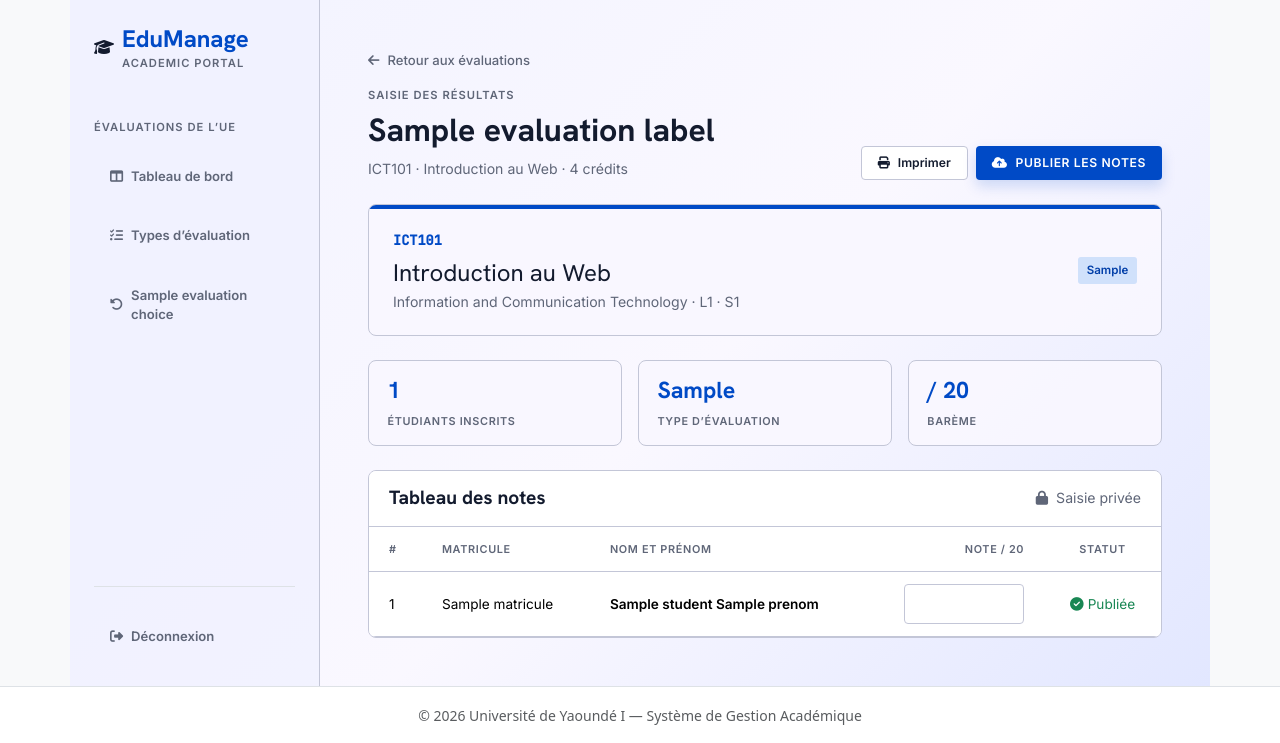
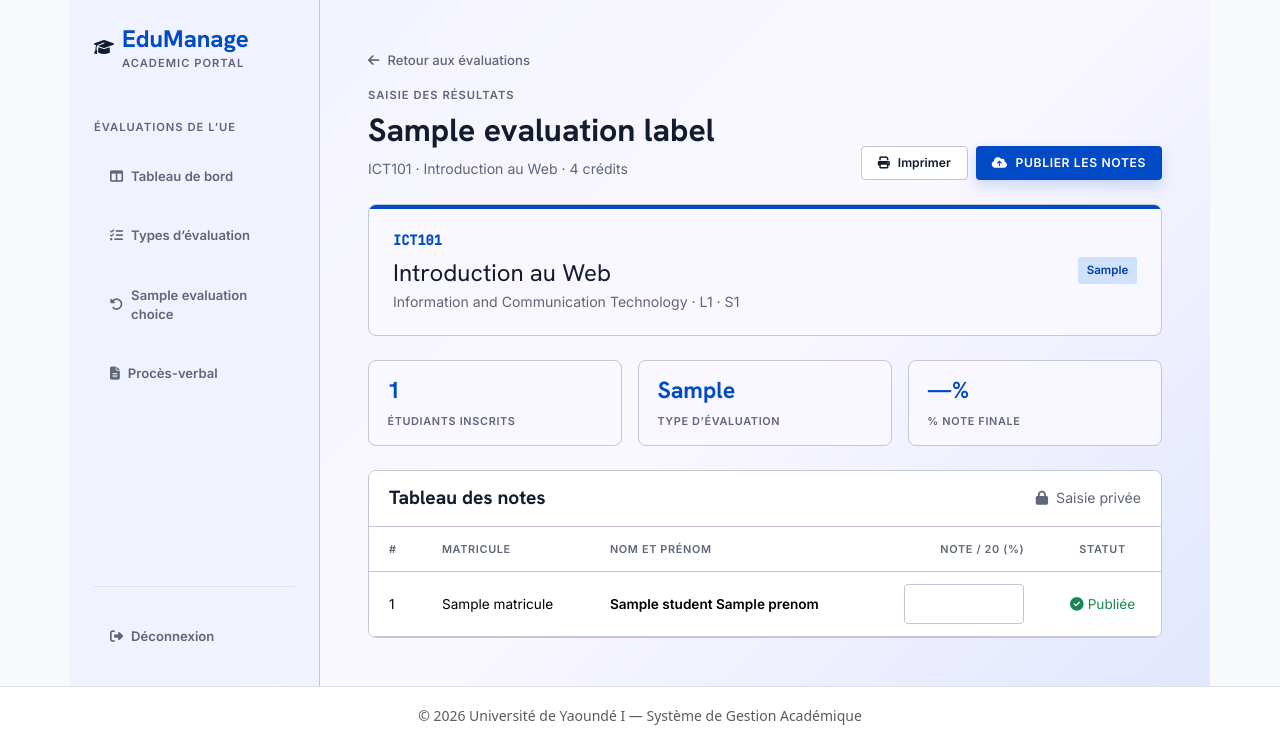
Before and after one commit to mikael21-J/Edumanage, a Django app: template templates/teacher/teacher_gradebook.html in a window 1280 px wide. Shown: the part 69-812 px from the top of the page. Run offline with Django 5.2, Linux system fonts and the light colour scheme; data comes from the database, SQL or seed files in the repository; both versions use the stored data as it was after the commit; tables that the repository leaves empty hold one stand-in row (values such as "Sample post"); the template is opened without the code that fills it: values that come from a table or form of the project are taken from there, most other values are stand-ins (such as "Sample title", 1, 10 or a date in 2020).

Commit message:
Affichage du % de la note et le liens proces verba;

```diff
--- a/templates/teacher/teacher_gradebook.html
+++ b/templates/teacher/teacher_gradebook.html
@@ -263,6 +263,9 @@
         <span>{{ label }}</span>
       </a>
       {% endfor %}
+      <a class="gradebook-nav d-flex align-items-center gap-2 p-3" href="{% url 'teacher_pv' ue.code_ue %}">
+        <i class="fa-solid fa-file-lines"></i> Procès-verbal
+      </a>
     </nav>
     <div class="mt-auto pt-4 border-top">
       <a class="gradebook-nav d-flex align-items-center gap-2 p-3" href="{% url 'logout' %}">
@@ -325,8 +328,8 @@
       </div>
       <div class="col-12 col-lg-4">
         <div class="gradebook-stat h-100">
-          <div class="gradebook-stat-value">/ 20</div>
-          <div class="gradebook-stat-label mt-2">Barème</div>
+          <div class="gradebook-stat-value">{% if evaluation_type == 'CC' %}{{ ue.pourcentage_cc }}{% elif evaluation_type == 'TP' %}{{ ue.pourcentage_tp }}{% elif evaluation_type == 'SN' %}{{ ue.pourcentage_sn }}{% else %}—{% endif %}%</div>
+          <div class="gradebook-stat-label mt-2">% note finale</div>
         </div>
       </div>
     </section>
@@ -347,7 +350,7 @@
                 <th>#</th>
                 <th>Matricule</th>
                 <th>Nom et prénom</th>
-                <th class="text-end">Note / 20</th>
+                <th class="text-end">Note / 20 ({% if evaluation_type == 'CC' %}{{ ue.pourcentage_cc }}{% elif evaluation_type == 'TP' %}{{ ue.pourcentage_tp }}{% elif evaluation_type == 'SN' %}{{ ue.pourcentage_sn }}{% endif %}%)</th>
                 <th class="text-center">Statut</th>
               </tr>
             </thead>
```
Also changed, not shown: db.sqlite3.
